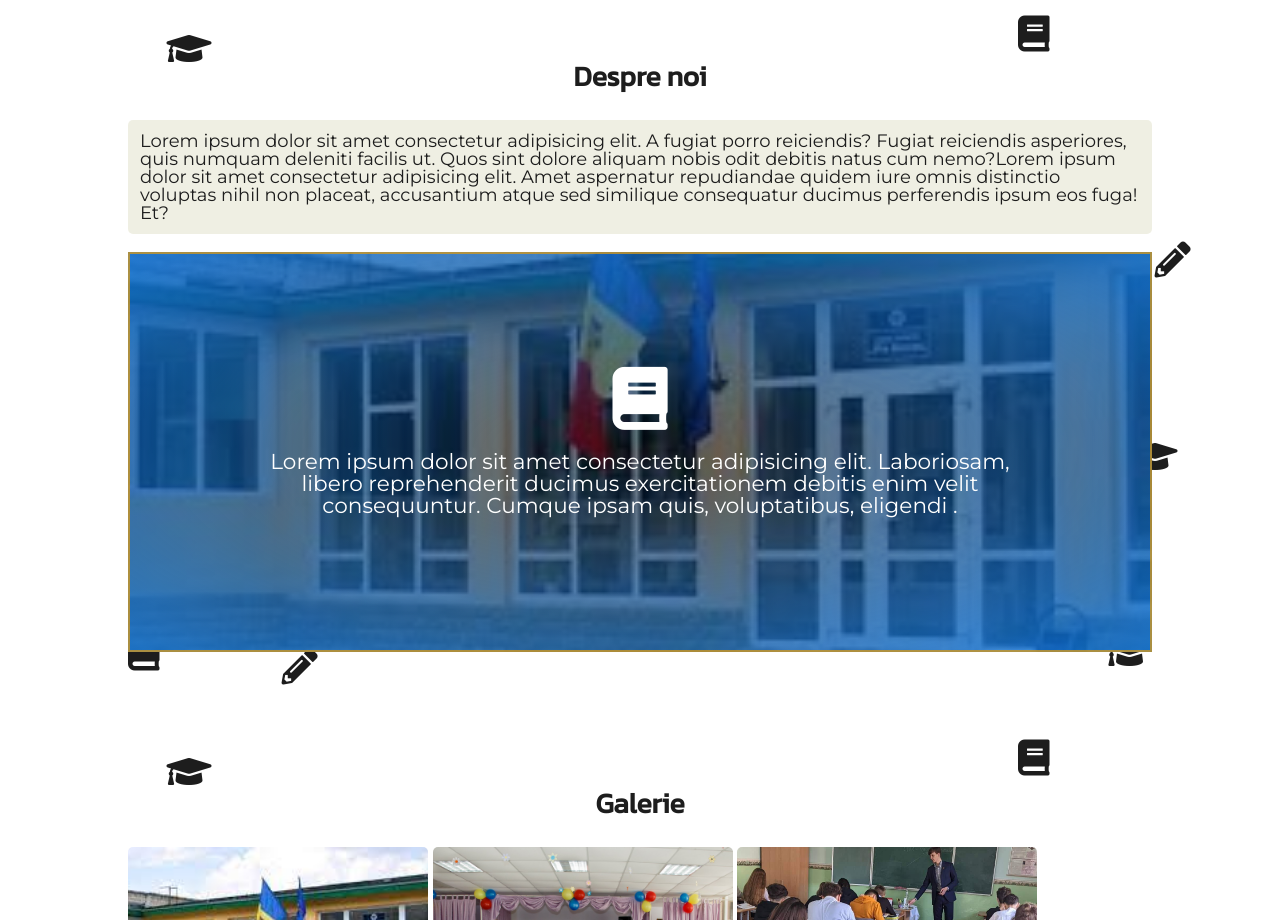
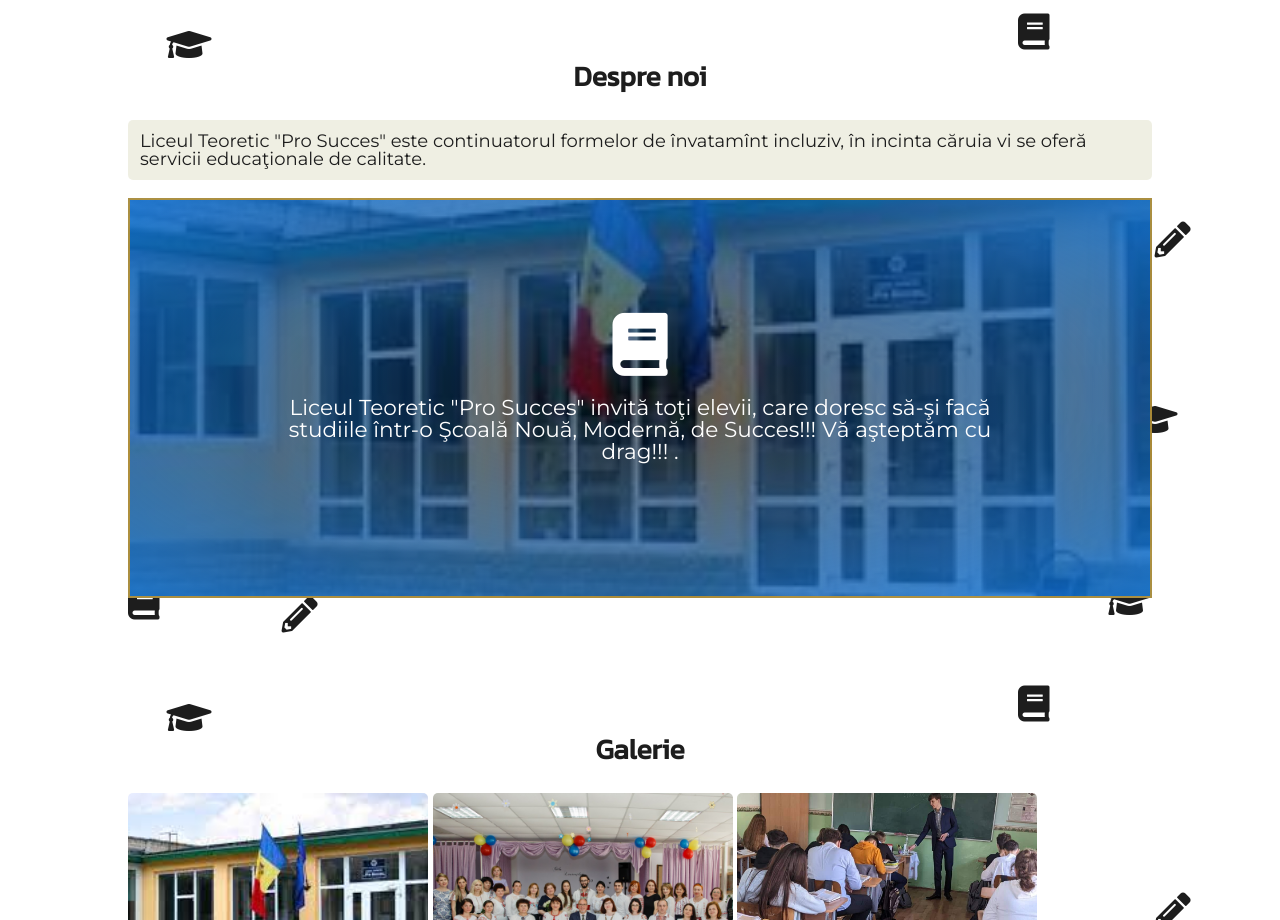
Before and after one commit to Veronela/LT---Pro-Succes, a plain HTML site: page index.html in a window 1280 px wide. Shown: the part 820-1740 px from the top of the page. Drawn offline with nearby package versions, Linux system fonts and the light colour scheme.

Commit message:
Update index.html
modificat text

```diff
--- a/index.html
+++ b/index.html
@@ -81,21 +81,16 @@
             <i class="fas fa-book fly9"></i>
 
             <p class="p-despre">
-                Lorem ipsum dolor sit amet consectetur adipisicing elit. A fugiat porro reiciendis? Fugiat reiciendis
-                asperiores, quis numquam deleniti facilis ut. Quos sint dolore aliquam nobis odit debitis natus cum
-                nemo?Lorem ipsum dolor sit amet consectetur adipisicing elit. Amet aspernatur repudiandae quidem iure
-                omnis distinctio voluptas nihil non placeat, accusantium atque sed similique consequatur ducimus
-                perferendis ipsum eos fuga! Et?
 
+Liceul Teoretic "Pro Succes" este continuatorul formelor de învatamînt incluziv, în incinta căruia vi se oferă servicii educaţionale de calitate.
             </p>
             <div class="slideshow">
                 <div class="slide">
                     <div class="slide-text">
                         <i class="fas fa-user-tie"></i>
-                        <p>Lorem ipsum dolor sit amet consectetur adipisicing elit. Laboriosam, libero reprehenderit
-                            ducimus
-                            exercitationem debitis enim velit consequuntur. Cumque ipsam quis, voluptatibus, eligendi
-                            exercitationem repudiandae facilis aut, sit facere eum molestias.</p>
+                        <p>
+                            Larg deschise uşile va avea Liceul Teoretic "Pro Succes" la 1 septembrie, 2022 în blocul nou al instituţiei, unde sunt aşteptaţi elevii de la treapta gimnazială şi liceală în săli de clasă renovate, sală de sport şi de festivităţi spaţioase, laboratoare amenajate și mobilier modern...
+                        </p>
 
                     </div>
                     <img src="images/pro1.jpg">
@@ -104,10 +99,8 @@
                     <div class="slide-text">
                         <i class="fas fa-book"></i>
 
-                        <p>Lorem ipsum dolor sit amet consectetur adipisicing elit. Laboriosam, libero reprehenderit
-                            ducimus
-                            exercitationem debitis enim velit consequuntur. Cumque ipsam quis, voluptatibus, eligendi
-                            .</p>
+                        <p>
+                          Liceul Teoretic "Pro Succes" invită toţi elevii, care doresc să-şi facă studiile într-o Şcoală Nouă, Modernă, de Succes!!! Vă aşteptăm cu drag!!!  .</p>
 
                     </div>
                     <img src="images/pro2.jpg">
```
